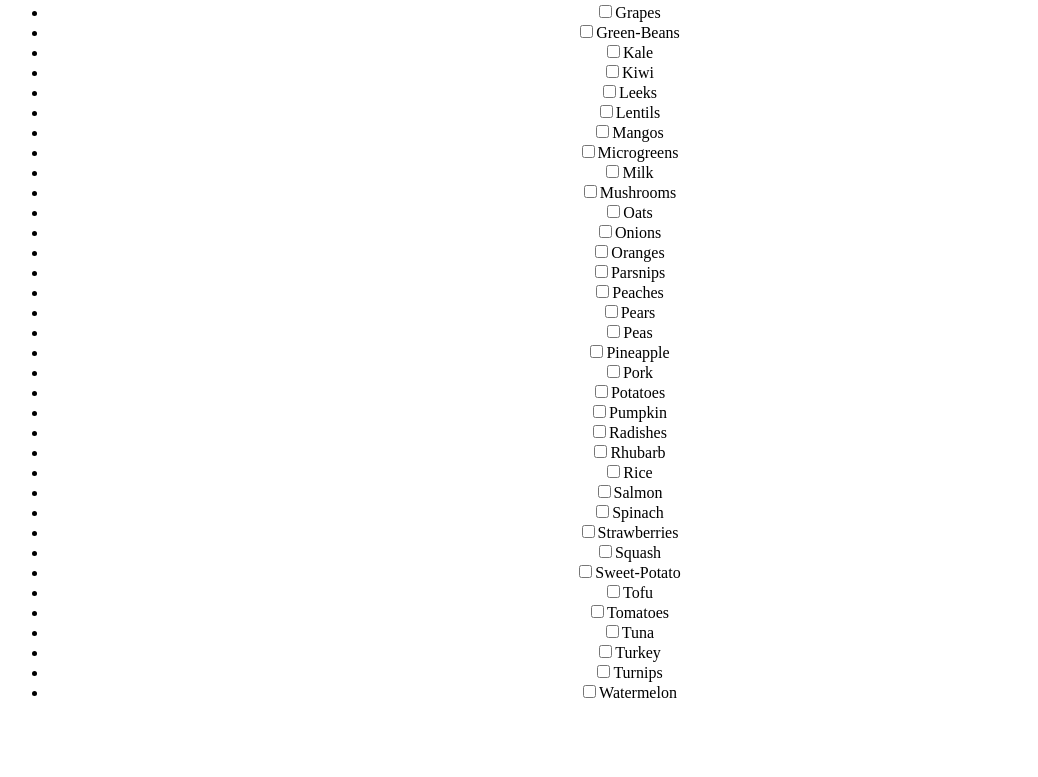
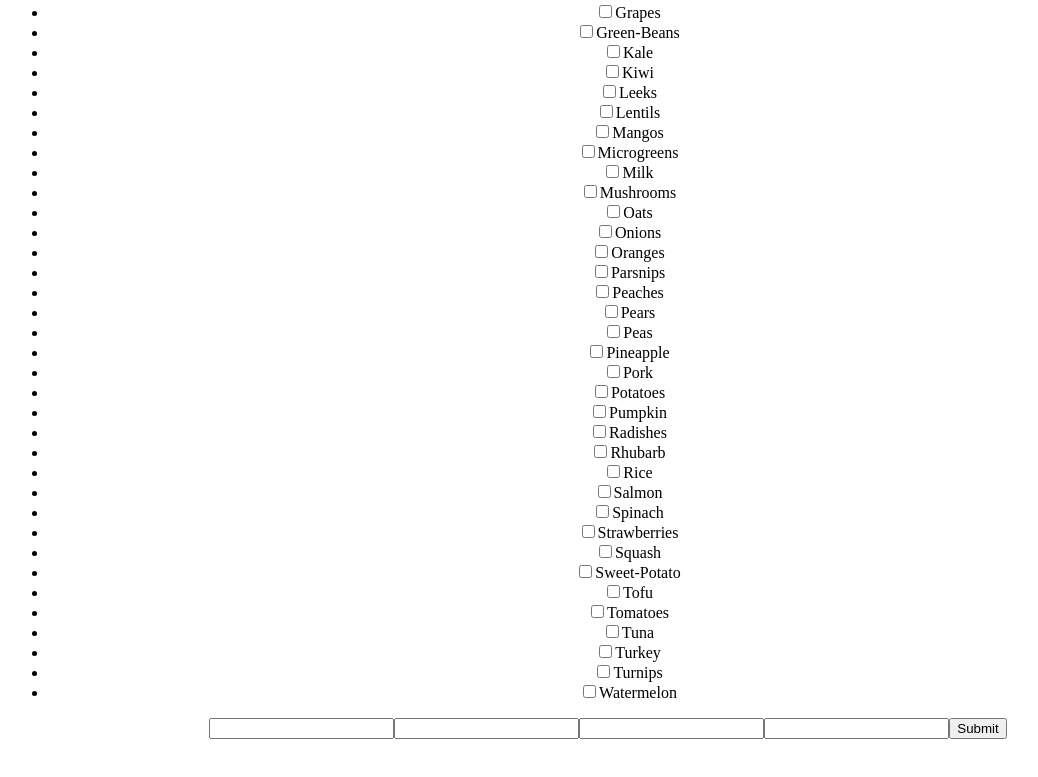
Before and after one commit to Kenneth-Parker/Group_App_Development, a React (Vite) app: page / in a window 1280 px wide. Shown: the part 779-1556 px from the top of the page, without its empty margins (32-1070 px from the left). Built offline with nearby package versions, Linux system fonts and the light colour scheme.

Commit message:
made inputs? its a start

```diff
--- a/src/App.jsx
+++ b/src/App.jsx
@@ -5,6 +5,8 @@ import './App.css';
 import NavBar from './components/NavBar';
 import PantryList from './components/PantryList';
 import PantryItemSelector from './components/PantryItemSelector';
+import MealApi from './components/MealApi';
+import ShoppingForm from './components/ShoppingForm';
 
 function App() {
   const [selectedItems, setSelectedItems] = useState([]);
@@ -23,6 +25,7 @@ function App() {
         </Routes>
       </Router>
       <PantryItemSelector selectedItems={selectedItems} setSelectedItems={setSelectedItems} />
+      <ShoppingForm/>
     </>
   );
 }
--- /dev/null
+++ b/src/components/MealApi.jsx
@@ -0,0 +1,29 @@
+import { useEffect, useState } from "react";
+
+
+
+const MealApi = () => {
+    const apiUrl = 'https://api.edamam.com/api/recipes/v2';
+
+useEffect(() => {
+
+    fetch(apiUrl)
+      .then((response) => {
+      if (!response.ok) {
+        throw new Error("Network didn't return your response");
+      }
+      return response.json()
+    })
+    .then((data) => console.log(data))
+    .catch((error) => console.log("There's an err with fetching data:", error));
+}, []);
+
+
+
+
+return <></>;
+};
+
+
+
+export default MealApi;
--- a/src/components/PantryList.jsx
+++ b/src/components/PantryList.jsx
@@ -5,7 +5,7 @@ const PantryList = ({ selectedItems }) => {
   const [loading, setLoading] = useState(false);
 
   useEffect(() => {
-    const apiKey = import.meta.env.VITE_REACT_VAR;
+    const apiKey = import.meta.env.VITE_REACT_APP_XSPOON_API_KEY;
     const query = selectedItems.join(','); // Convert selected items to strings to separate data
 
     setLoading(true);
--- /dev/null
+++ b/src/components/ShoppingForm.jsx
@@ -0,0 +1,84 @@
+
+
+import pantryitems from "./pantryitems.js";
+import { useState } from "react";
+
+const ShoppingForm = () => {
+    const [shoppingList, setShoppingList] = useState([]);
+    const [item1, setItem1] = useState(" ");
+    const [item2, setItem2] = useState(" ");
+    const [item3, setItem3] = useState(" ");
+    const [item4, setItem4] = useState(" ");
+
+    function handleSubmit(event) {
+        event.preventDefault();
+        const newItems = [item1, item2, item3, item4].filter((item) => item.trim() !== "");
+        const uniqueItems = newItems.filter((newItem) => !pantryitems.includes(newItem))
+        pantryitems.push(...uniqueItems)
+
+        setShoppingList([...shoppingList, ...newItems])
+        setItem1("")
+        setItem2("")
+        setItem3("")
+        setItem4("")
+    }
+
+    console.log(pantryitems)
+
+    function handleItem1() {
+        setItem1(event.target.value)
+
+    };
+    function handleItem2() {
+        setItem2(event.target.value)
+    };
+    function handleItem3() {
+        setItem3(event.target.value)
+    };
+
+    function handleItem4() {
+    setItem4(event.target.value)
+
+};
+
+
+return (
+    <div className="ShoppingList">
+        <form onSubmit={handleSubmit}>
+            <input
+                name="item1"
+                type="text"
+                value={item1}
+                onChange={handleItem1}
+                placeholder="item 1"
+            />
+            <input
+                name="item2"
+                type="text"
+                value={item2}
+                onChange={handleItem2}
+                placeholder="item 2"
+            />
+            <input
+                name="item3"
+                type="text"
+                value={item3}
+                onChange={handleItem3}
+                placeholder="item 3"
+            />
+            <input
+                name="item4"
+                type="text"
+                value={item4}
+                onChange={handleItem4}
+                placeholder="item 4"
+            />
+            <button
+                type="submit">
+                Submit</button>
+        </form>
+    </div>
+);
+};
+
+export default ShoppingForm;
```
Also changed, not shown: src/components/ShoppingForm.css (added).
